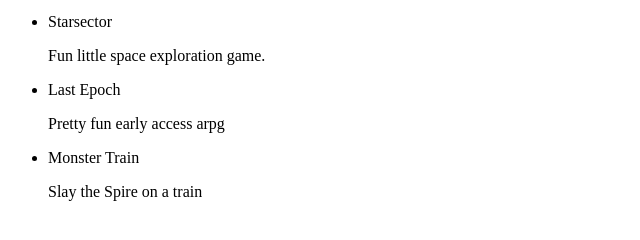
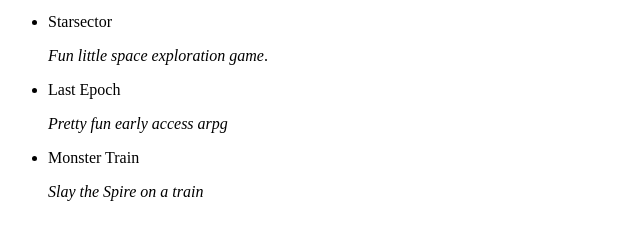
Before and after one commit to JasoFal/games-i-like, a plain HTML site: page games-i-like.html in a window 1280 px wide. Shown: the part 360-600 px from the top of the page, 0-640 px from the left. Drawn offline with Linux system fonts and the light colour scheme.

Commit message:
added bold and italic fonts

```diff
--- a/games-i-like.html
+++ b/games-i-like.html
@@ -15,15 +15,15 @@
   </ol>
   <p>A note should be made that the ranking doesn't matter.</p>
   <p>It's only prove I can make an ordered list.</p>
-  <h2>Games that I'm currently playing</h2>
+  <h2><strong>Games that I'm currently playing</strong></h2>
   <p>This is a list of games that I am currently playing.</p>
   <ul>
     <li>Starsector</li>
-    <p>Fun little space exploration game.</p>
+    <p><em>Fun little space exploration game</em>.</p>
     <li>Last Epoch</li>
-    <p>Pretty fun early access arpg</p>
+    <p><em>Pretty fun early access arpg</em></p>
     <li>Monster Train</li>
-    <p>Slay the Spire on a train</p>
+    <p><em>Slay the Spire on a train</em></p>
   </ul>
 </body>
 </html>
```
